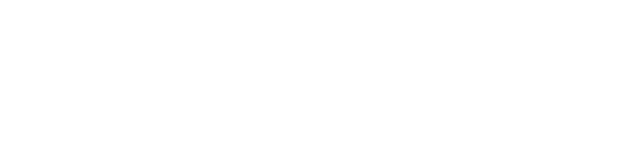
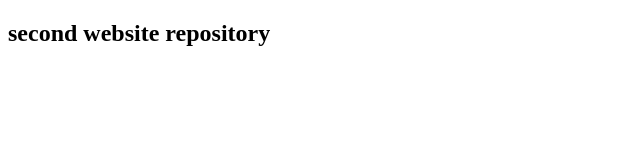
Before and after one commit to Mariam4313/my-first-github-repository-1, a plain HTML site: page index.html in a window 1280 px wide. Shown: the whole page, without its empty margins (0-640 px from the left). Drawn offline with Linux system fonts and the light colour scheme.

Commit message:
my second commit

```diff
--- a/index.html
+++ b/index.html
@@ -3,9 +3,9 @@
 <head>
     <meta charset="UTF-8">
     <meta name="viewport" content="width=device-width, initial-scale=1.0">
-    <title>My first ever github repository</title>
+    <title>website repository</title>
 </head>
 <body>
-
+   <h2>second website repository</h2>
 </body>
 </html>
```
